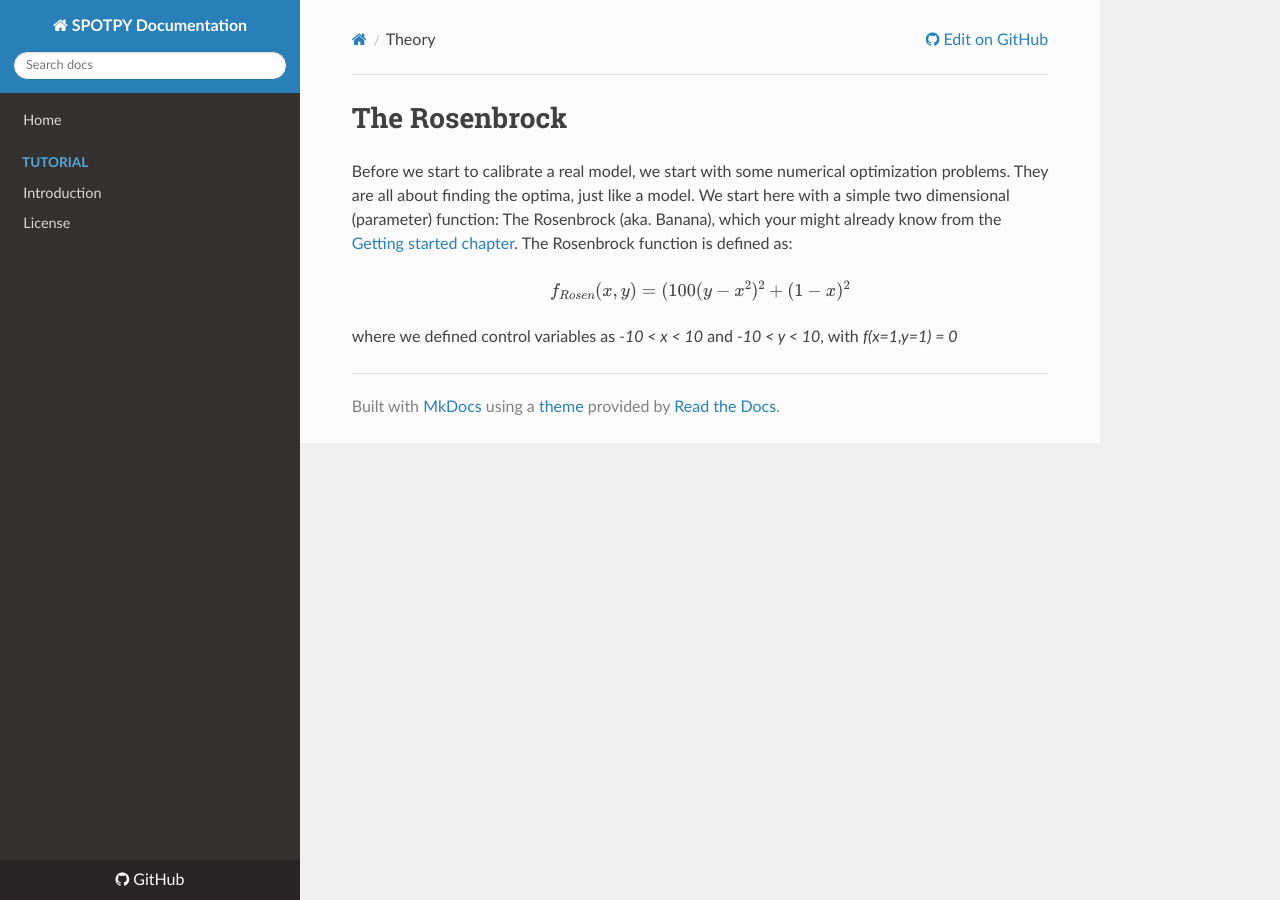
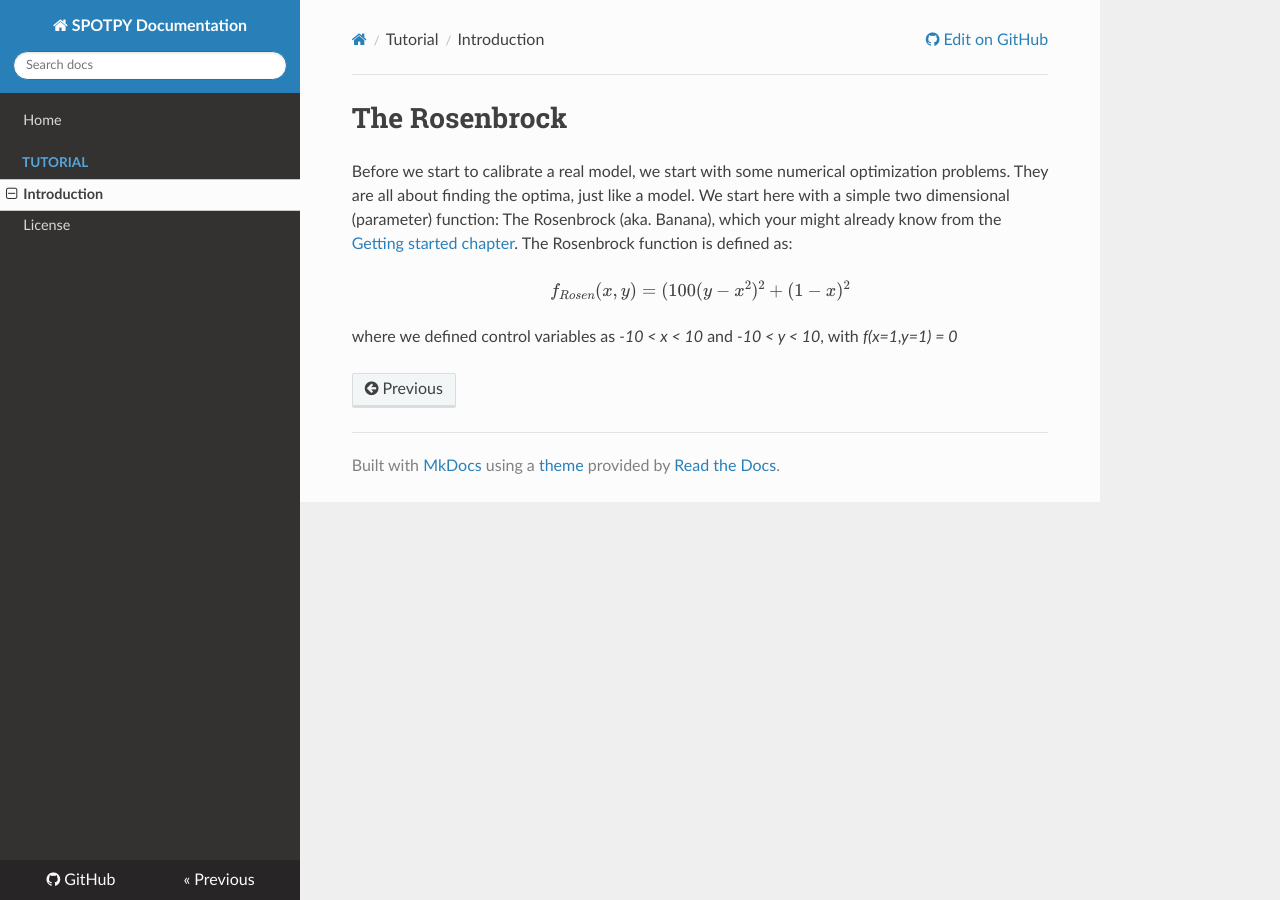
Before and after one commit to frbennett/esmdapy, an MkDocs documentation site: the page built from docs/theory.md, in a window 1280 px wide. Built offline with MkDocs 1.6.1, drawn with Linux system fonts in a browser that asks for light colours; nearby versions of some CDN libraries; formulas are drawn with MathJax 3.

Commit message:
Update mkdocs.yml

```diff
--- a/mkdocs.yml
+++ b/mkdocs.yml
@@ -15,6 +15,6 @@ theme:
 nav:
     - Home: index.md
     - Tutorial:
-        - Introduction: Theory.md
+        - Introduction: theory.md
 
     - License: license.md
```
